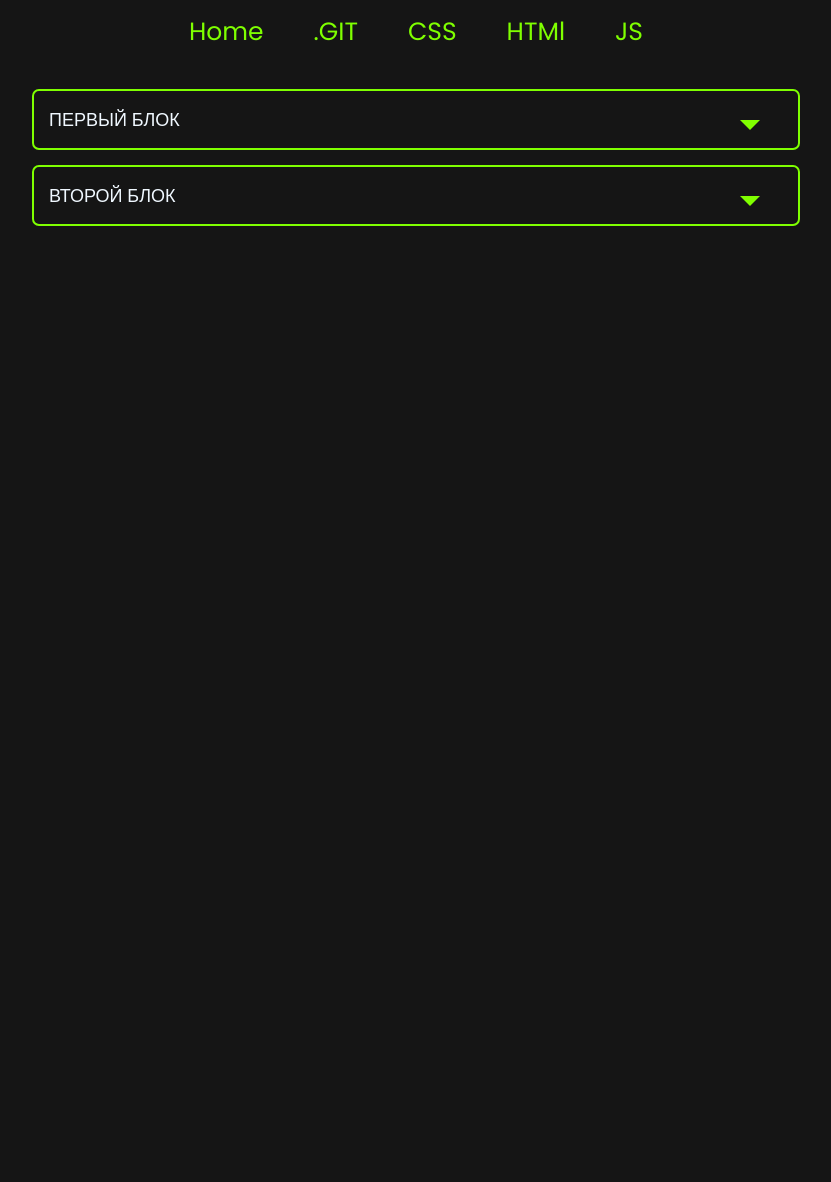
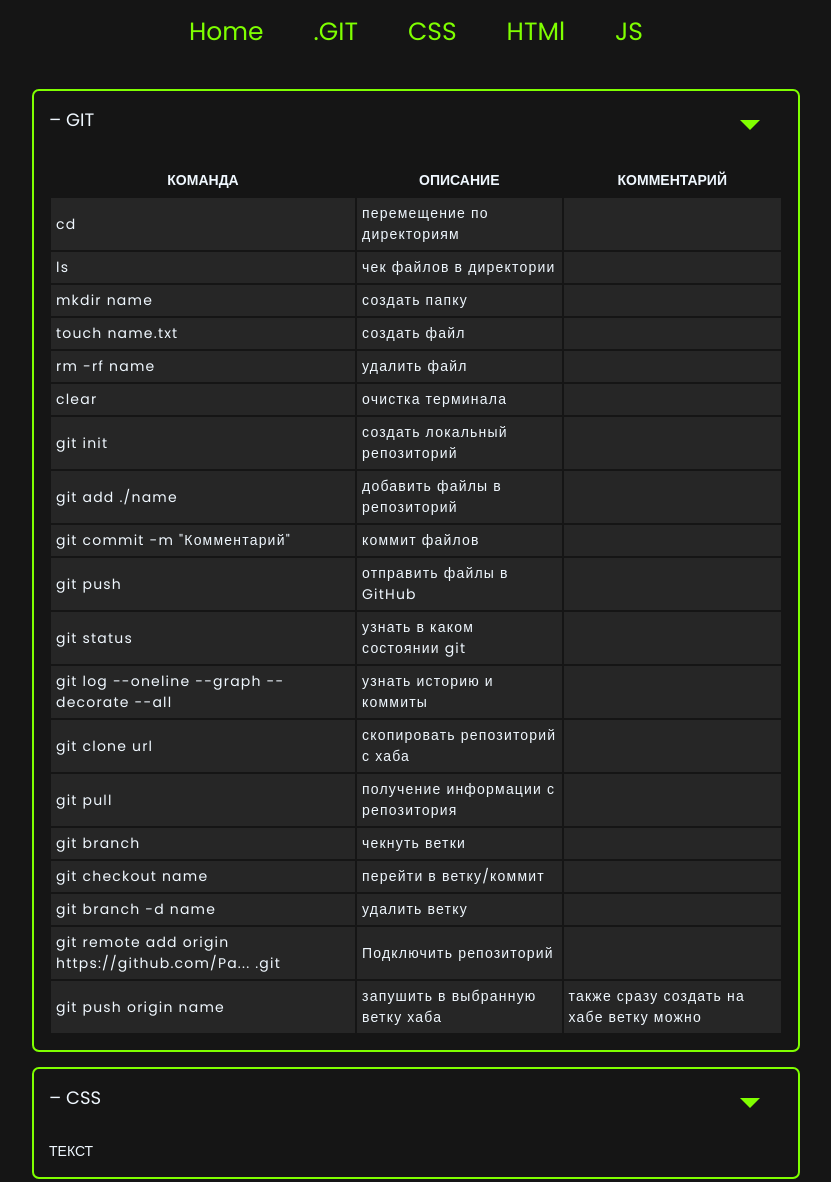
Before and after one commit to PavelGletcher/MyGit, a plain HTML site: page MyHelp/index.html in a window 1280 px wide. Shown: the whole page, without its empty margins (224-1055 px from the left). Before the commit the page ends 800 px from the top, so only its background shows below. Drawn offline with Linux system fonts and the light colour scheme.

Commit message:
Добавление таблицы git + css

```diff
--- a/MyHelp/css/style.css
+++ b/MyHelp/css/style.css
@@ -70,10 +70,27 @@ padding-top: 2%;
   background-color: #80ff0059;
 }
 .faq--text {
-  display: none;
+  /*display: none;*/
   font-size: 14px;
   color: aliceblue;
   padding: 15px;
+}
+
+.grid {
+  display: grid;
+  grid-template-columns: 1fr 1fr 1fr;
+  border:1px solid rgba(128, 255, 0, 0.659);
+  border-radius: 5px;
+  padding: 5px;
+}
+.grid--head {
+  text-align: center;
+  color: #80FF00;
+}
+.grid--text {
+  text-transform: none;
+  padding: 5px;
+
 }
 
 .faq--input {
@@ -92,3 +109,20 @@ padding-top: 2%;
 .faq--input:checked ~ .faq--title:after {
   transform: rotate(0deg);
 }
+table {
+  display: block;
+  width: 100%;
+  margin: auto;
+}
+tbody {
+  background-color: #ffffff13;
+}
+td {
+  padding: 5px;
+  text-transform: none;
+  font-weight: 100;
+  letter-spacing: 1.2px;
+}
+th {
+  padding: 5px;
+}
--- a/MyHelp/index.html
+++ b/MyHelp/index.html
@@ -1,13 +1,15 @@
 <!DOCTYPE html>
 <html lang="ru">
+
 <head>
   <meta charset="UTF-8">
   <meta name="viewport" content="width=device-width, initial-scale=1.0">
-  <link rel="stylesheet" href="../css/style.css">
-  <link rel="stylesheet" href="../css/font.css">
-  <link rel="stylesheet" href="../css/reset.css">
+  <link rel="stylesheet" href="/css/style.css">
+  <link rel="stylesheet" href="/css/font.css">
+  <link rel="stylesheet" href="/css/reset.css">
   <title>Мои подсказки</title>
 </head>
+
 <body>
   <header class="nav">
     <div class="nav--container">
@@ -23,17 +25,141 @@
   <main class="information--container container">
     <section class="faq">
       <div class="faq--item">
-        <label class="faq--title" for="faq_1">Первый блок</label>
         <input class="faq--input" type="radio" name="faq" id="faq_1">
+        <label class="faq--title" for="faq_1">– GIT</label>
         <div class="faq--text">
-          <p>Ответ на вопрос</p>
+          <table>
+            <tbody>
+              <thead>
+                <tr>
+                  <th>Команда</th>
+                  <th>Описание</th>
+                  <th>Комментарий</th>
+                </tr>
+              </thead>
+              <tr>
+                <td>cd</td>
+                <td>перемещение по директориям</td>
+                <td></td>
+              </tr>
+
+              <tr>
+                <td>ls</td>
+                <td>чек файлов в директории</td>
+                <td></td>
+              </tr>
+
+              <tr>
+                <td>mkdir name</td>
+                <td>создать папку</td>
+                <td></td>
+              </tr>
+
+              <tr>
+                <td>touch name.txt</td>
+                <td>создать файл</td>
+                <td></td>
+              </tr>
+
+              <tr>
+                <td>rm -rf name</td>
+                <td>удалить файл</td>
+                <td></td>
+              </tr>
+
+              <tr>
+                <td>clear</td>
+                <td>очистка терминала</td>
+                <td></td>
+              </tr>
+
+              <tr>
+                <td>git init</td>
+                <td>создать локальный репозиторий</td>
+                <td></td>
+              </tr>
+
+              <tr>
+                <td>git add ./name</td>
+                <td>добавить файлы в репозиторий</td>
+                <td></td>
+              </tr>
+
+              <tr>
+                <td>git commit -m "Комментарий"</td>
+                <td>коммит файлов</td>
+                <td></td>
+              </tr>
+
+              <tr>
+                <td>git push</td>
+                <td>отправить файлы в GitHub</td>
+                <td></td>
+              </tr>
+
+              <tr>
+                <td>git status</td>
+                <td>узнать в каком состоянии git</td>
+                <td></td>
+              </tr>
+
+              <tr>
+                <td>git log --oneline --graph --decorate --all</td>
+                <td>узнать историю и коммиты</td>
+                <td></td>
+              </tr>
+
+              <tr>
+                <td>git clone url</td>
+                <td>скопировать репозиторий с хаба</td>
+                <td></td>
+              </tr>
+
+              <tr>
+                <td>git pull</td>
+                <td>получение информации с репозитория</td>
+                <td></td>
+              </tr>
+
+              <tr>
+                <td>git branch</td>
+                <td>чекнуть ветки</td>
+                <td></td>
+              </tr>
+
+              <tr>
+                <td>git checkout name</td>
+                <td>перейти в ветку/коммит</td>
+                <td></td>
+              </tr>
+
+              <tr>
+                <td>git branch -d name</td>
+                <td>удалить ветку</td>
+                <td></td>
+              </tr>
+
+              <tr>
+                <td>git remote add origin https://github.com/Pa... .git</td>
+                <td>Подключить репозиторий</td>
+                <td></td>
+              </tr>
+
+              <tr>
+                <td>git push origin name</td>
+                <td>запушить в выбранную ветку хаба</td>
+                <td>также сразу создать на хабе ветку можно</td>
+              </tr>
+
+            </tbody>
+          </table>
         </div>
       </div>
       <div class="faq--item">
-        <label class="faq--title" for="faq_2">Второй блок</label>
         <input class="faq--input" type="radio" name="faq" id="faq_2">
+        <label class="faq--title" for="faq_2">– CSS</label>
         <div class="faq--text">
-          <p>Ответ на вопрос</p>
+          <p>текст</p>
         </div>
       </div>
     </section>
@@ -42,4 +168,5 @@
     <section class="faq--js"></section>
   </main>
 </body>
+
 </html>
```
